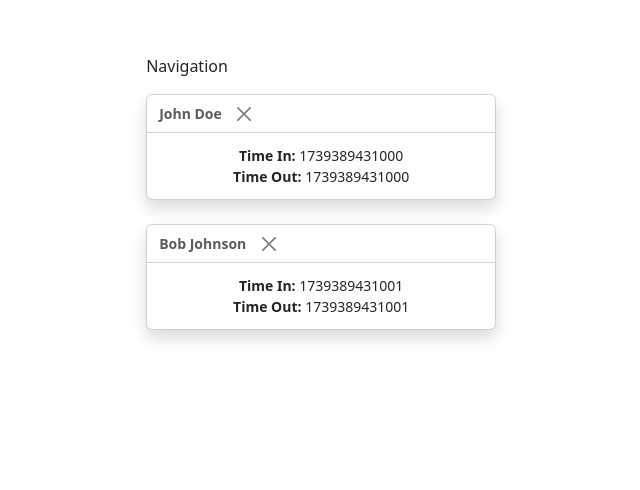
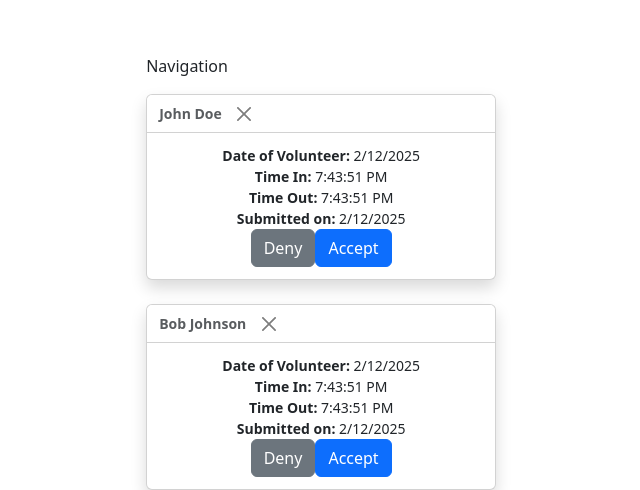
Before and after one commit to PValdovinos/forestry-club, a React (Vite) app in the folder forestry-club-hour-tracker/: page /AdminReview in a window 1280 px wide. Shown: the part 326-816 px from the top of the page, without its empty margins (453-1093 px from the left). Built offline with nearby package versions, Linux system fonts and the light colour scheme.

Commit message:
add date submitted and volunteered to notify box

```diff
--- a/forestry-club-hour-tracker/src/components/AdminNotify.jsx
+++ b/forestry-club-hour-tracker/src/components/AdminNotify.jsx
@@ -1,7 +1,14 @@
 import Toast from 'react-bootstrap/Toast';
+import Button from 'react-bootstrap/Button';
 import PropTypes from 'prop-types';
+import { Row, Col } from 'react-bootstrap';
 
-function AdminNotify({ name, time_in, time_out }) {
+function AdminNotify({ name, time_in, time_out, date_volunteered, date_submitted }) {
+    const time_in_readable = new Date(time_in).toLocaleTimeString();
+    const time_out_readable = new Date(time_out).toLocaleTimeString();
+    const date_volunteered_readable = new Date(date_volunteered).toLocaleDateString();
+    const date_submitted_readable = new Date(date_submitted).toLocaleDateString();
+
 
     return (
         <Toast>
@@ -9,8 +16,22 @@ function AdminNotify({ name, time_in, time_out }) {
                 <strong>{name}</strong>
             </Toast.Header>
             <Toast.Body>
-                <strong>Time In:</strong> {time_in}<br />
-                <strong>Time Out:</strong> {time_out}
+                <Row>
+                    <Col>
+                        <strong>Date of Volunteer:</strong> {date_volunteered_readable}<br />
+                        <strong>Time In:</strong> {time_in_readable}<br />
+                        <strong>Time Out:</strong> {time_out_readable}<br />
+                        <strong>Submitted on:</strong> {date_submitted_readable}
+                    </Col>
+                </Row>
+                <Row>
+                    <Col>
+                        <Button variant="secondary">Deny</Button>
+                        <Button variant="primary">Accept</Button>
+                    </Col>
+                </Row>
+
+
             </Toast.Body>
         </Toast>
 
@@ -20,7 +41,9 @@ function AdminNotify({ name, time_in, time_out }) {
 AdminNotify.propTypes = {
     name: PropTypes.string,
     time_in: PropTypes.instanceOf(Date),
-    time_out: PropTypes.instanceOf(Date)
+    time_out: PropTypes.instanceOf(Date),
+    date_volunteered: PropTypes.instanceOf(Date),
+    date_submitted: PropTypes.instanceOf(Date)
 }
 
 export default AdminNotify;
```
